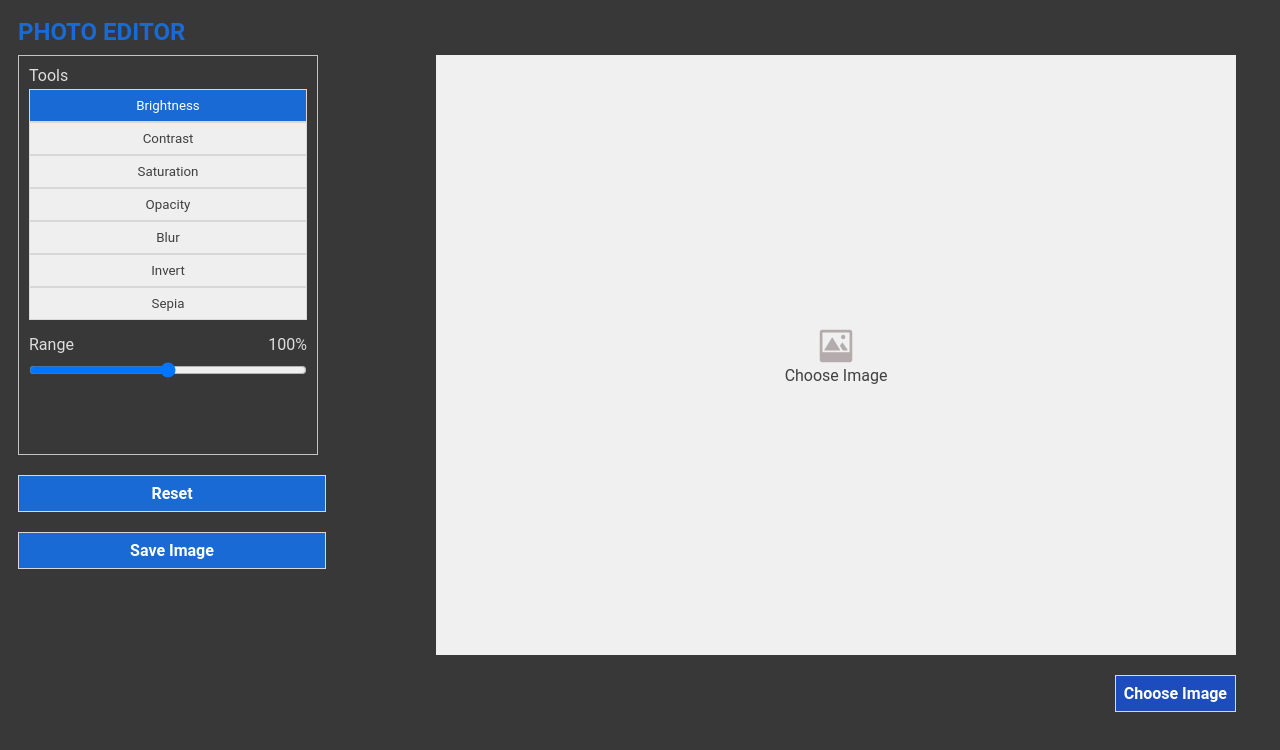
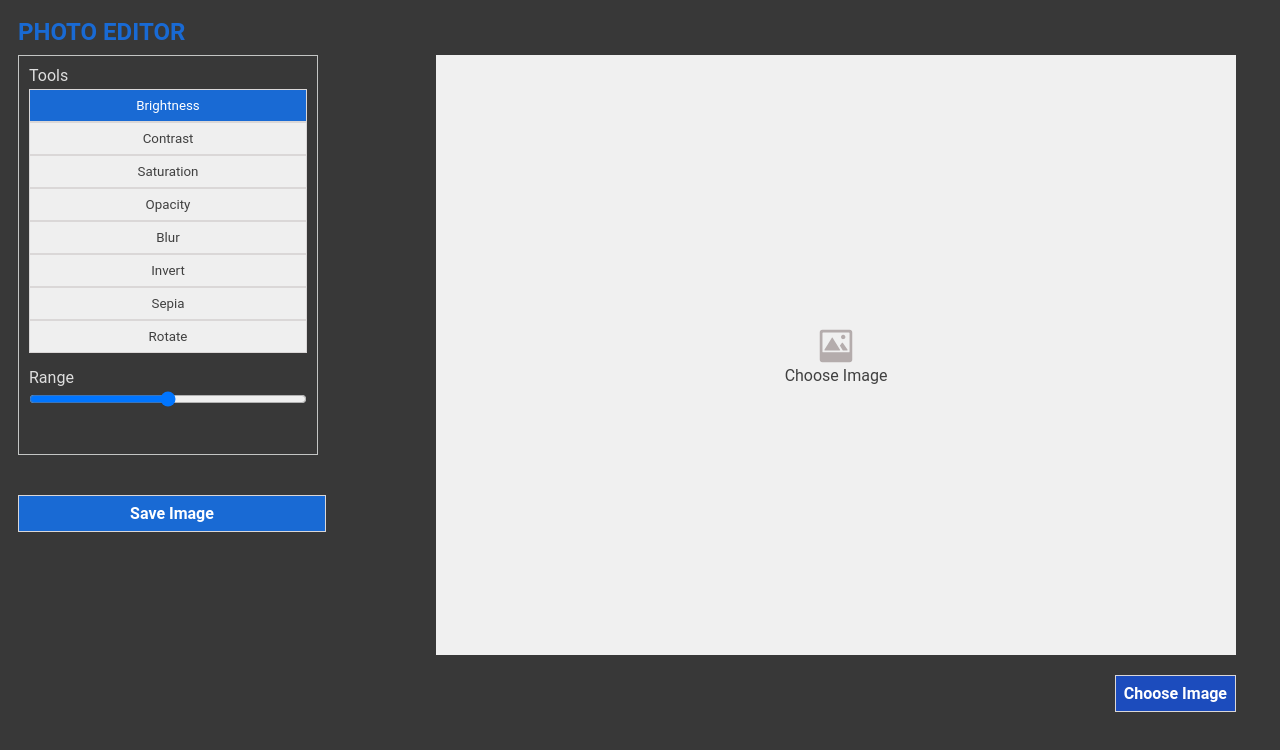
Before and after one commit to Egor-Poduto/photo-editor, a React (Create React App) app: page / in a window 1280 px wide. Shown: the top 750 px of the page. Built offline with nearby package versions, Linux system fonts and the light colour scheme.

Commit message:
Поворот

```diff
--- a/src/Main.jsx
+++ b/src/Main.jsx
@@ -3,8 +3,10 @@ import './Main.scss'
 import ReactCrop from 'react-image-crop'
 import 'react-image-crop/dist/ReactCrop.css'
 import {IoIosImage } from 'react-icons/io'
+import { GrRotateLeft, GrRotateRight } from 'react-icons/gr'
+import { CgMergeVertical, CgMergeHorizontal } from 'react-icons/cg'
 const Main = () => {
-    const filterElement = [
+    const Tool = [
         {
             name: 'brightness',
             maxValue: 200
@@ -33,6 +35,10 @@ const Main = () => {
         name: 'sepia',
         maxValue: 200
         },
+        {
+            name: 'rotate',
+            maxValue: 360
+            },
     ]
     const [property, setProperty] = useState(
         {
@@ -51,6 +57,7 @@ const Main = () => {
         invert: 0,
         opacity: 100,
         blur: 0,
+        rotate: 0,
     })
     const inputHandle = (e) => {
         setState({
@@ -69,6 +76,12 @@ const Main = () => {
             }
             reader.readAsDataURL(e.target.files[0])
         }
+    }
+    const imageRotate = () => {
+        setState({
+            ...state,
+            rotate: 180 - state.rotate
+        })
     }
     const imageCrop = () => {
         const canvas = document.createElement('canvas')
@@ -103,6 +116,7 @@ const Main = () => {
         const ctx = canvas.getContext('2d')
         ctx.filter = `brightness(${state.brightness}%) sepia(${state.sepia}%) blur(${state.blur}px) opacity(${state.opacity}%) invert(${state.invert}%) saturate(${state.saturation}%) contrast(${state.contrast}%)`
         ctx.translate(canvas.width / 2, canvas.height / 2)
+        ctx.rotate(state.rotate * Math.PI / 180)
         ctx.scale(state.vartical, state.horizental)
         ctx.drawImage(
             details,
@@ -129,20 +143,18 @@ const Main = () => {
                                 <span>Tools</span>
                                 <div className="filter_key">
                                     {
-                                        filterElement.map((v, i) => <button className={property.name === v.name ? 'active' : ''} onClick={() => setProperty(v)} key={i} >{v.name}</button>)
+                                        Tool.map((v, i) => <button className={property.name === v.name ? 'active' : ''} onClick={() => setProperty(v)} key={i} >{v.name}</button>)
                                     }
                                 </div>
                             </div>
                             <div className="filter_slider">
                                 <div className="label_bar">
                                     <label htmlFor="range">Range</label>
-                                    <span>100%</span>
                                 </div>
                                 <input name={property.name} onChange={inputHandle} value={state[property.name]} max={property.maxValue} type="range" />
                             </div>
                         </div>
-                        <div className="reset">
-                            <button>Reset</button>
+                        <div className="save">
                             <button onClick={saveImage} className='save'>Save Image</button>
                         </div>
                     </div>
@@ -150,7 +162,7 @@ const Main = () => {
                         <div className="image">
                             {
                                 state.image ? <ReactCrop crop={crop} onChange={c => setCrop(c)}>
-                                    <img onLoad={(e) => setDetails(e.currentTarget)} style={{ filter: `brightness(${state.brightness}%) blur(${state.blur}px) opacity(${state.opacity}%) invert(${state.invert}%) sepia(${state.sepia}%) saturate(${state.saturation}%) contrast(${state.contrast}%)` }} src={state.image} alt="" />
+                                  <img onLoad={(e) => setDetails(e.currentTarget)} style={{ filter: `brightness(${state.brightness}%) sepia(${state.sepia}%) blur(${state.blur}px) opacity(${state.opacity}%) invert(${state.invert}%) saturate(${state.saturation}%) contrast(${state.contrast}%)`, transform: `rotate(${state.rotate}deg)` }} src={state.image} alt="" />
                                 </ReactCrop> :
                                     <label htmlFor="choose">
                                         <IoIosImage />
--- a/src/Main.scss
+++ b/src/Main.scss
@@ -20,7 +20,7 @@
         .card_body {
             display: flex;
             .sidebar {
-                .reset {
+                .save {
                     display: grid;
                     margin-top: 20px;
                     .save{
```
